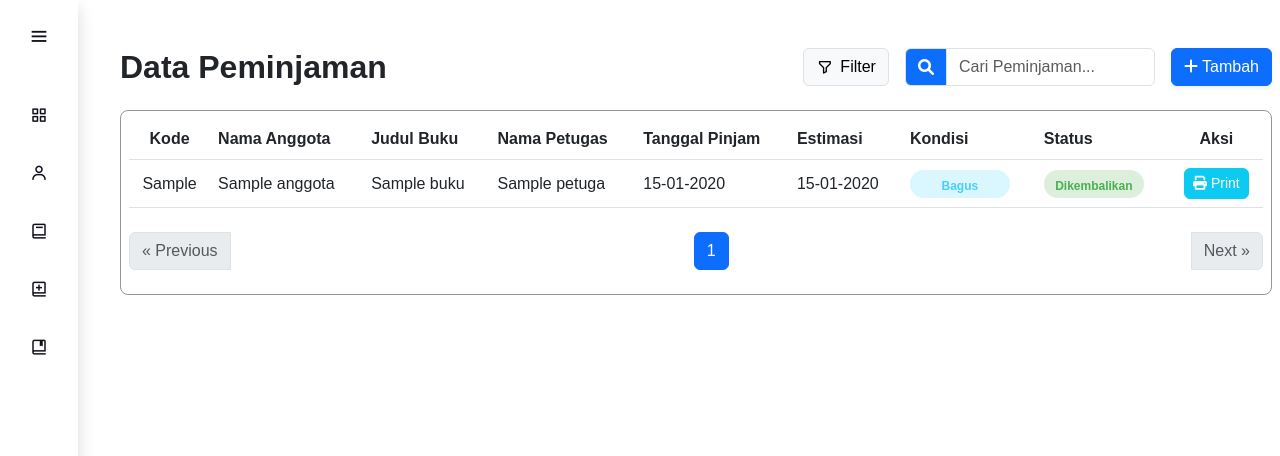
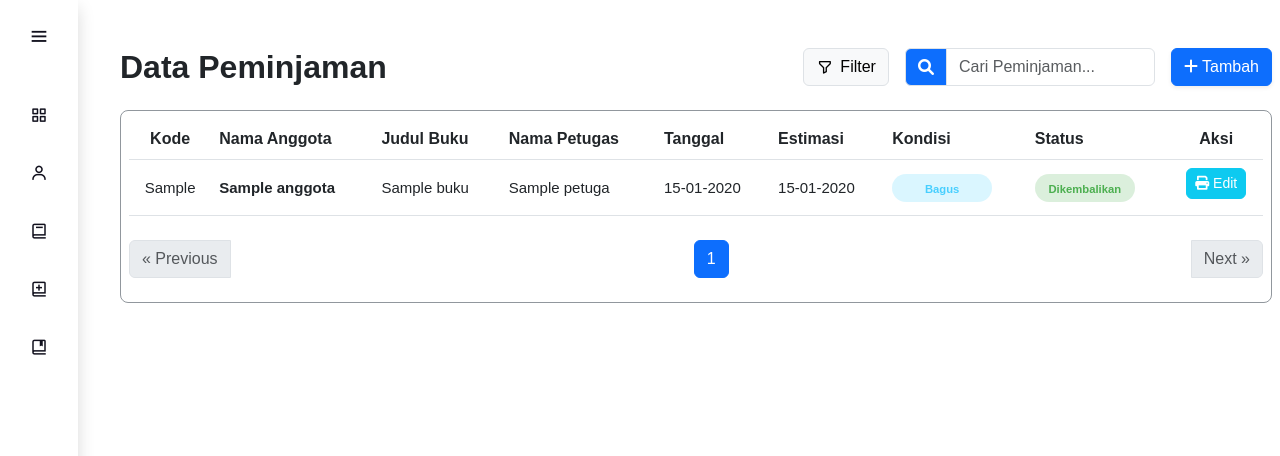
Before and after one commit to Kimhsta/Perpusaku-PHP-Native, a PHP site: page /Admin/Peminjaman/peminjaman.php in a window 1280 px wide. Shown: the top 456 px of the page. Run offline with PHP 8.4, Linux system fonts and the light colour scheme; tables that the repository leaves empty hold one stand-in row (values such as "Sample post").

Commit message:
pembaruan dan penyesuaian

```diff
--- a/Admin/Anggota/anggota.php
+++ b/Admin/Anggota/anggota.php
@@ -111,9 +111,9 @@ $result->execute();
         </thead>
         <tbody>
           <?php while ($row = $result->fetch(PDO::FETCH_ASSOC)): ?>
-            <tr>
+            <tr style="font-size: 15px;">
               <td class="text-center"><?= $row['nim']; ?></td>
-              <td><?= $row['nama']; ?></td>
+              <td style="font-weight: 600;"><?= $row['nama']; ?></td>
               <td><?= $row['no_telp']; ?></td>
               <td><?= $row['jenis_kelamin']; ?></td>
               <td><?= $row['jurusan']; ?></td>
--- a/Admin/Buku/buku.php
+++ b/Admin/Buku/buku.php
@@ -99,9 +99,9 @@ $result->execute();
         </thead>
         <tbody>
           <?php while ($row = $result->fetch(PDO::FETCH_ASSOC)): ?>
-            <tr>
+            <tr style="font-size: 15px;">
               <td class="text-center"><?= $row['kode_buku']; ?></td>
-              <td><?= $row['judul_buku']; ?></td>
+              <td style="font-weight: 600;"><?= $row['judul_buku']; ?></td>
               <td><?= $row['pengarang']; ?></td>
               <!-- <td><?= $row['penerbit']; ?></td> -->
               <td><?= $row['tanggal_terbit']; ?></td>
--- a/Admin/Peminjaman/peminjaman.php
+++ b/Admin/Peminjaman/peminjaman.php
@@ -91,7 +91,7 @@ $result->execute();
             <th>Nama Anggota</th>
             <th>Judul Buku</th>
             <th>Nama Petugas</th>
-            <th>Tanggal Pinjam</th>
+            <th>Tanggal</th>
             <th>Estimasi</th>
             <th>Kondisi</th>
             <th>Status</th>
@@ -100,9 +100,9 @@ $result->execute();
         </thead>
         <tbody>
           <?php while ($row = $result->fetch(PDO::FETCH_ASSOC)): ?>
-            <tr>
+            <tr style="font-size: 15px;">
               <td class="text-center"><?= $row['kode_pinjam']; ?></td>
-              <td><?= $row['nama_anggota']; ?></td>
+              <td style="font-weight: 600;"><?= $row['nama_anggota']; ?></td>
               <td><?= $row['judul_buku']; ?></td>
               <td><?= $row['nama_petugas']; ?></td>
               <td><?= date('d-m-Y', strtotime($row['tgl_pinjam'])); ?></td>
@@ -122,8 +122,8 @@ $result->execute();
                 <?php } ?>
               </td>
               <td class="text-center">
-                <button class="btn btn-info btn-sm rounded-2 text-white" onclick="printData('<?= $row['kode_pinjam']; ?>')">
-                  <i class="fas fa-print"></i> Print
+                <button class="btn btn-info btn-sm rounded-2 text-white mb-2" onclick="printData('<?= $row['kode_pinjam']; ?>')">
+                  <i class="fas fa-print"></i> Edit
                 </button>
                 <?php if ($row['status'] === 'Dipinjam'): ?>
                   <button class="btn btn-success btn-sm rounded-2 text-white"
--- /dev/null
+++ b/Owner/index.php
@@ -0,0 +1,4 @@
+<?php
+// Redirect ke halaman lain
+header("Location: Layouts/login.php");
+exit; // Menghentikan eksekusi script lebih lanjut
--- /dev/null
+++ b/index.php
@@ -0,0 +1,4 @@
+<?php
+// Redirect ke halaman lain
+header("Location: Admin/Layouts/login.php");
+exit; // Menghentikan eksekusi script lebih lanjut
```
Also changed, not shown: Admin/Pengembalian/pengembalian.php (+10 -9 lines).
